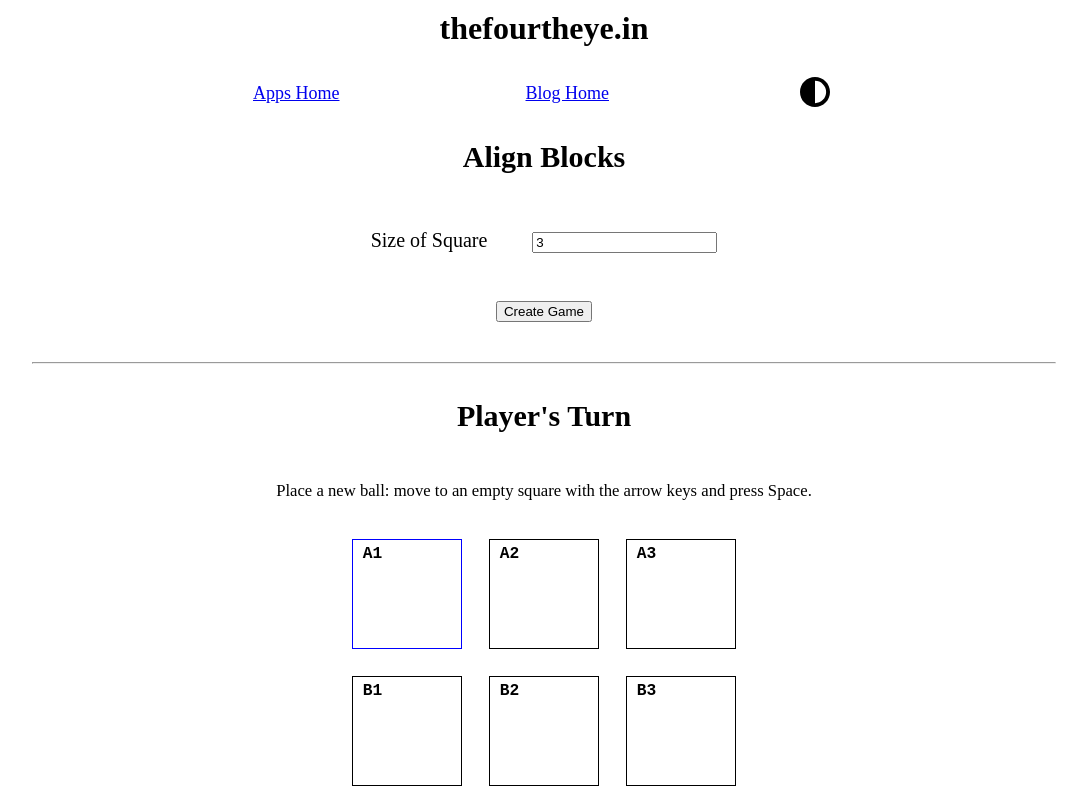
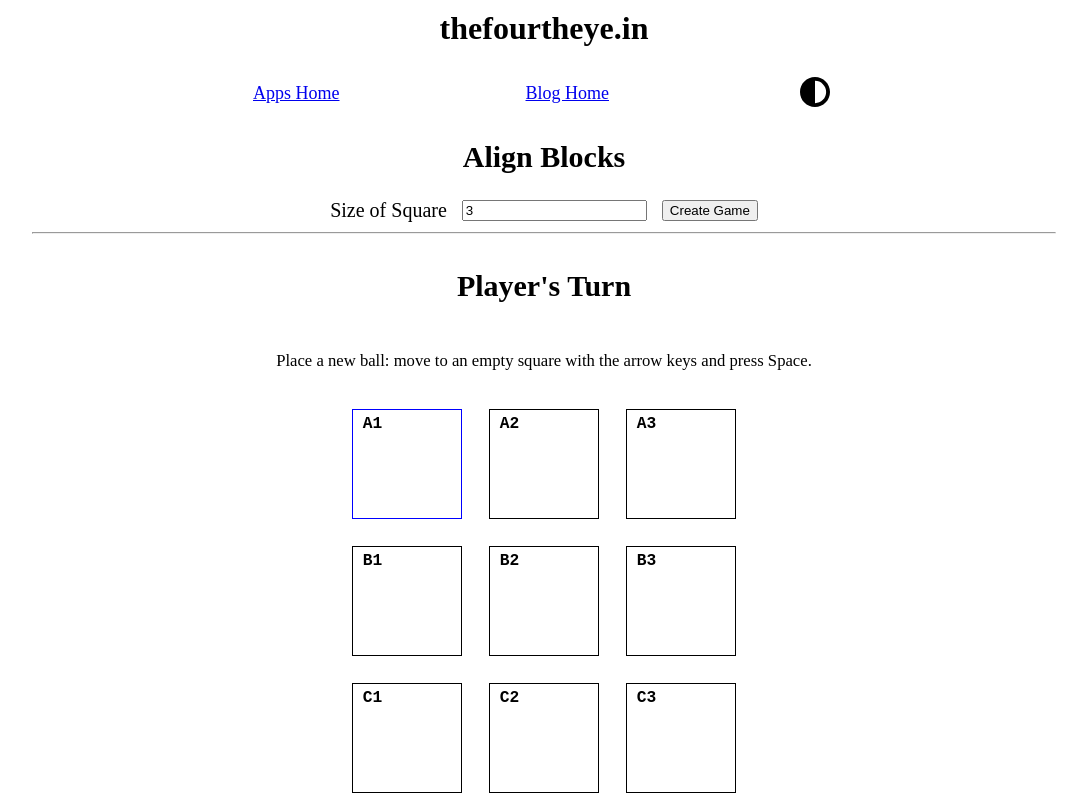
Before and after one commit to thefourtheye/spas, a Next.js app: page /apps/align_blocks in a window 1280 px wide. Shown: the top 800 px of the page, without its empty margins (96-1183 px from the left). Built offline with nearby package versions, Linux system fonts and the light colour scheme.

Commit message:
style(spas): put Create Game beside the square size input
The size controls were in a table with the button on its own row,
which looked unbalanced. Lay out the label, input and button in one
centred row so the button sits to the side of the input.

```diff
--- a/app/align_blocks/page.js
+++ b/app/align_blocks/page.js
@@ -182,17 +182,16 @@ export default function Page() {
     return (
         <center>
             <h2>Align Blocks</h2>
-            <div>
-                <table
-                    cellPadding={15}
-                    cellSpacing={15}
-                    border={0}
-                    style={{ margin: "auto", borderCollapse: "separate", border: "none" }}
+            <div
+                style={{
+                    display: "flex",
+                    alignItems: "center",
+                    justifyContent: "center",
+                    gap: "0.75rem",
+                    width: "100%",
+                }}
             >
-                    <tbody>
-                        <tr>
-                            <td style={{ border: "none" }}>Size of Square</td>
-                            <td style={{ border: "none" }}>
+                <label htmlFor="size">Size of Square</label>
                 <input
                     ref={sizeTextInputRef}
                     type="number"
@@ -200,19 +199,11 @@ export default function Page() {
                     name="size"
                     defaultValue={size}
                 />
-                            </td>
-                        </tr>
-                        <tr align={"center"}>
-                            <td colSpan={2} style={{ border: "none" }}>
                 <input
                     type={"button"}
                     value={"Create Game"}
                     onClick={sizeChanged}
                 />
-                            </td>
-                        </tr>
-                    </tbody>
-                </table>
             </div>
 
             <hr />
```
Lines whose indentation alone changed are shown as unchanged.
